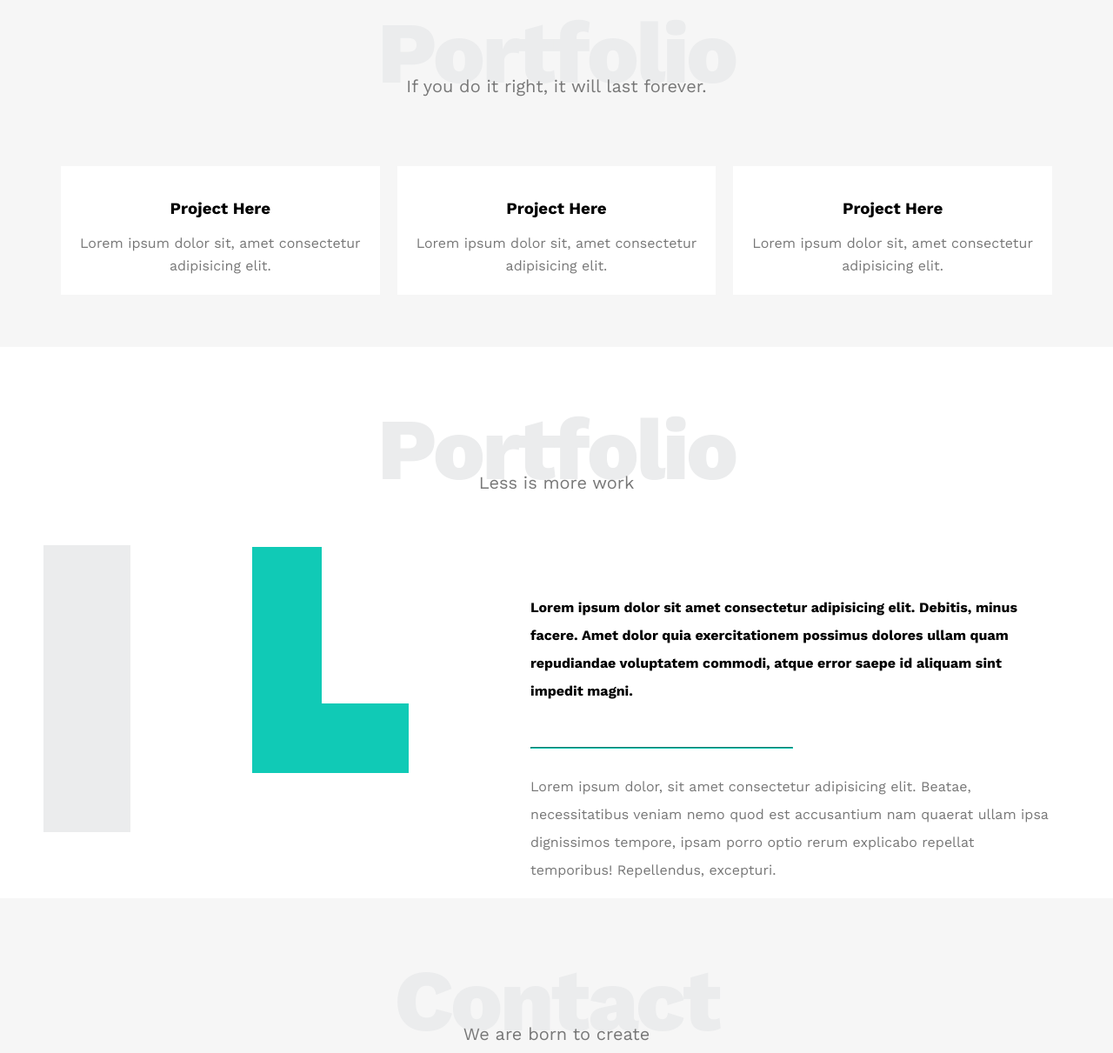
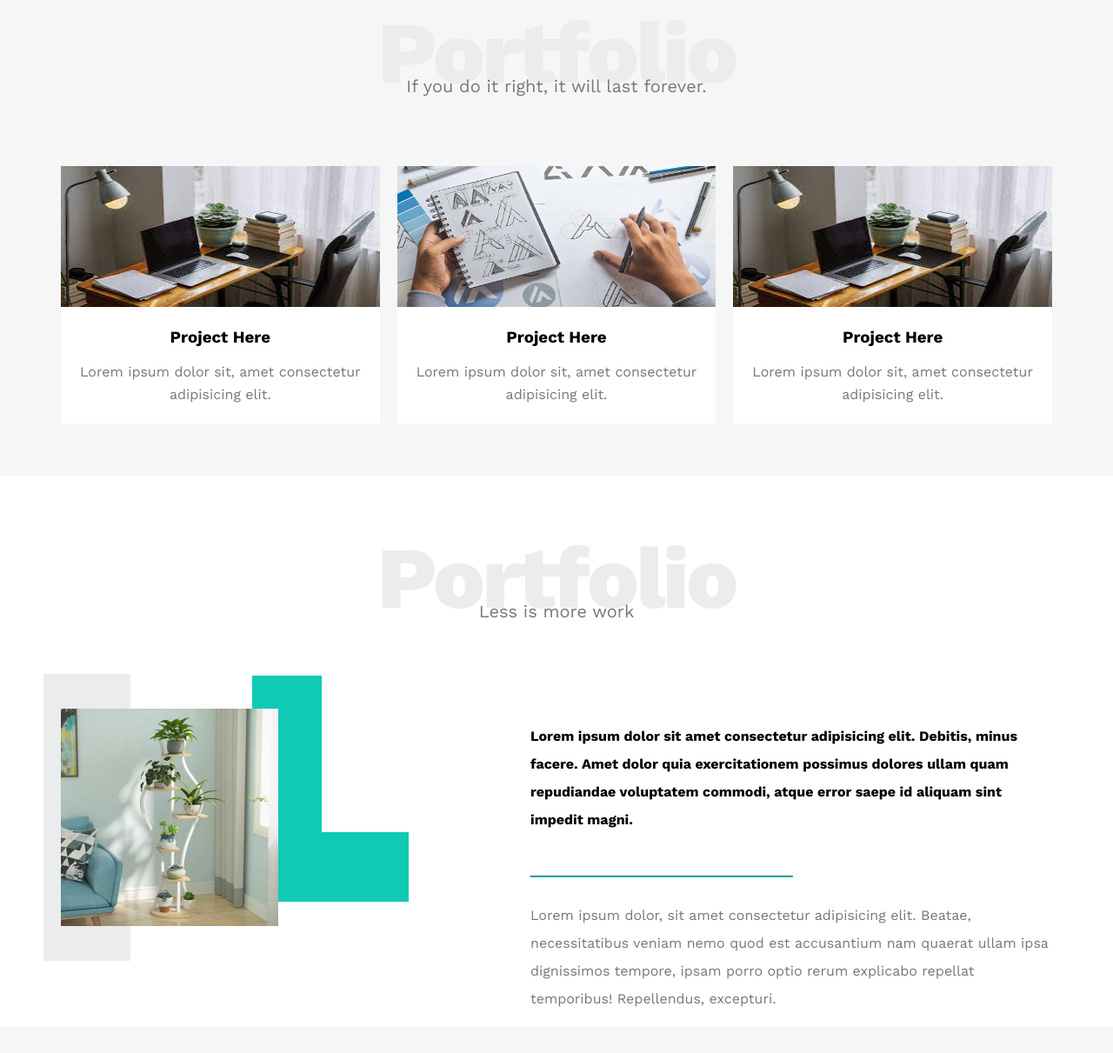
Before and after one commit to Abdulrahman-lab/Leon-Agency-Template-HTML-CSS, a plain HTML site: page index.html in a window 1280 px wide. Shown: the part 2080-3291 px from the top of the page at 87% size. Drawn offline with nearby package versions, Linux system fonts and the light colour scheme; the site is published under a folder, as on GitHub Pages, so addresses that start at the root find nothing.

Commit message:
Update index.html

```diff
--- a/index.html
+++ b/index.html
@@ -123,7 +123,7 @@
                 </div>
                 <div class="col">
                     <div class="image image-column">
-                        <img src="/images/services.jpg" alt="">
+                        <img src="images/services.jpg" alt="">
                     </div>
                 </div>
             </div>
@@ -137,21 +137,21 @@
             <p>If you do it right, it will last forever.</p>
             <div class="portfolio-content grid-3">
                 <div class="card">
-                    <img src="/images/portfolio-1.jpg" alt="" />
+                    <img src="images/portfolio-1.jpg" alt="" />
                     <div class="text">
                         <h3>Project Here</h3>
                         <p>Lorem ipsum dolor sit, amet consectetur adipisicing elit.</p>
                     </div>
                 </div>
                 <div class="card">
-                    <img src="/images/portfolio-2.jpg" alt="" />
+                    <img src="images/portfolio-2.jpg" alt="" />
                     <div class="text">
                         <h3>Project Here</h3>
                         <p>Lorem ipsum dolor sit, amet consectetur adipisicing elit.</p>
                     </div>
                 </div>
                 <div class="card">
-                    <img src="/images/portfolio-1.jpg" alt="" />
+                    <img src="images/portfolio-1.jpg" alt="" />
                     <div class="text">
                         <h3>Project Here</h3>
                         <p>Lorem ipsum dolor sit, amet consectetur adipisicing elit.</p>
@@ -168,7 +168,7 @@
             <p>Less is more work</p>
             <div class="about-content">
                 <div class="image">
-                    <img src="/images/flowers.jpg" alt="">
+                    <img src="images/flowers.jpg" alt="">
                 </div>
                 <div class="text">
                     <p>Lorem ipsum dolor sit amet consectetur adipisicing elit. Debitis, minus facere. Amet dolor quia
```
